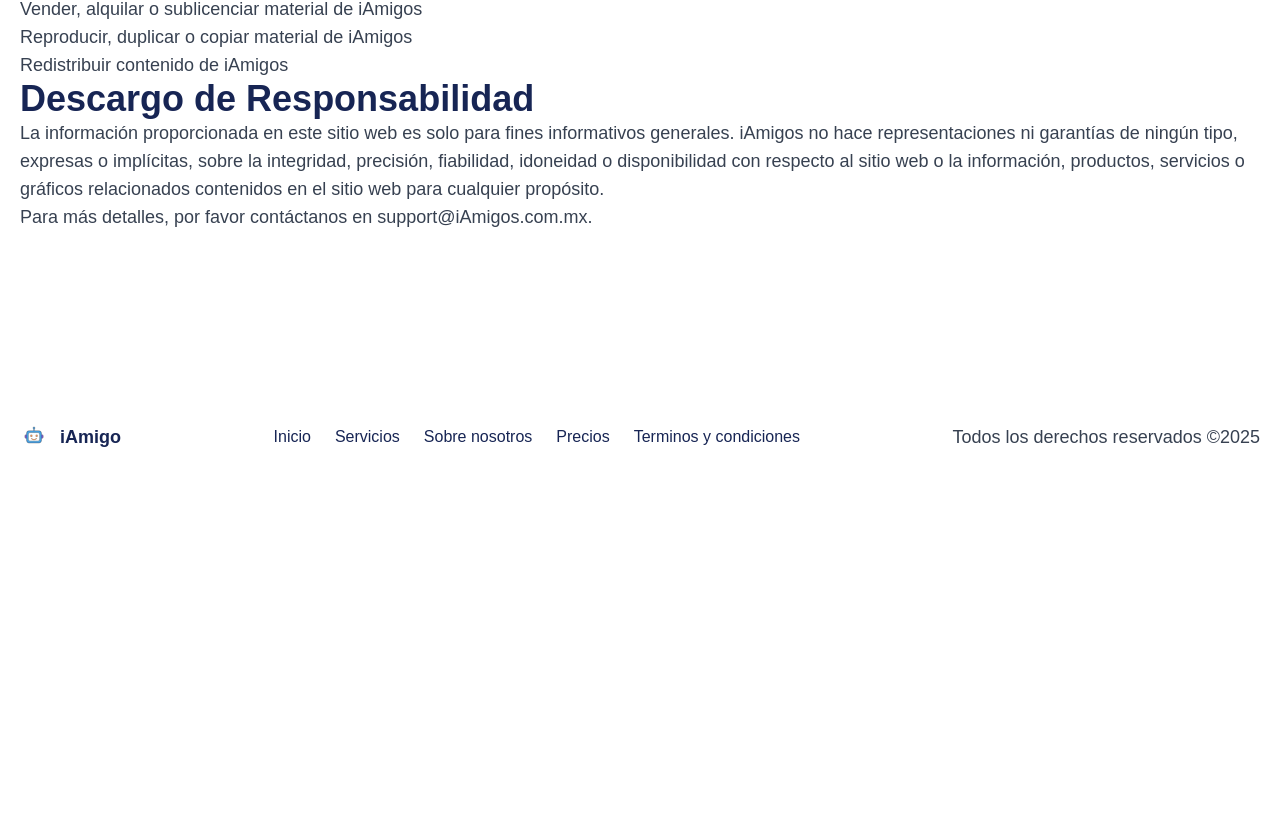
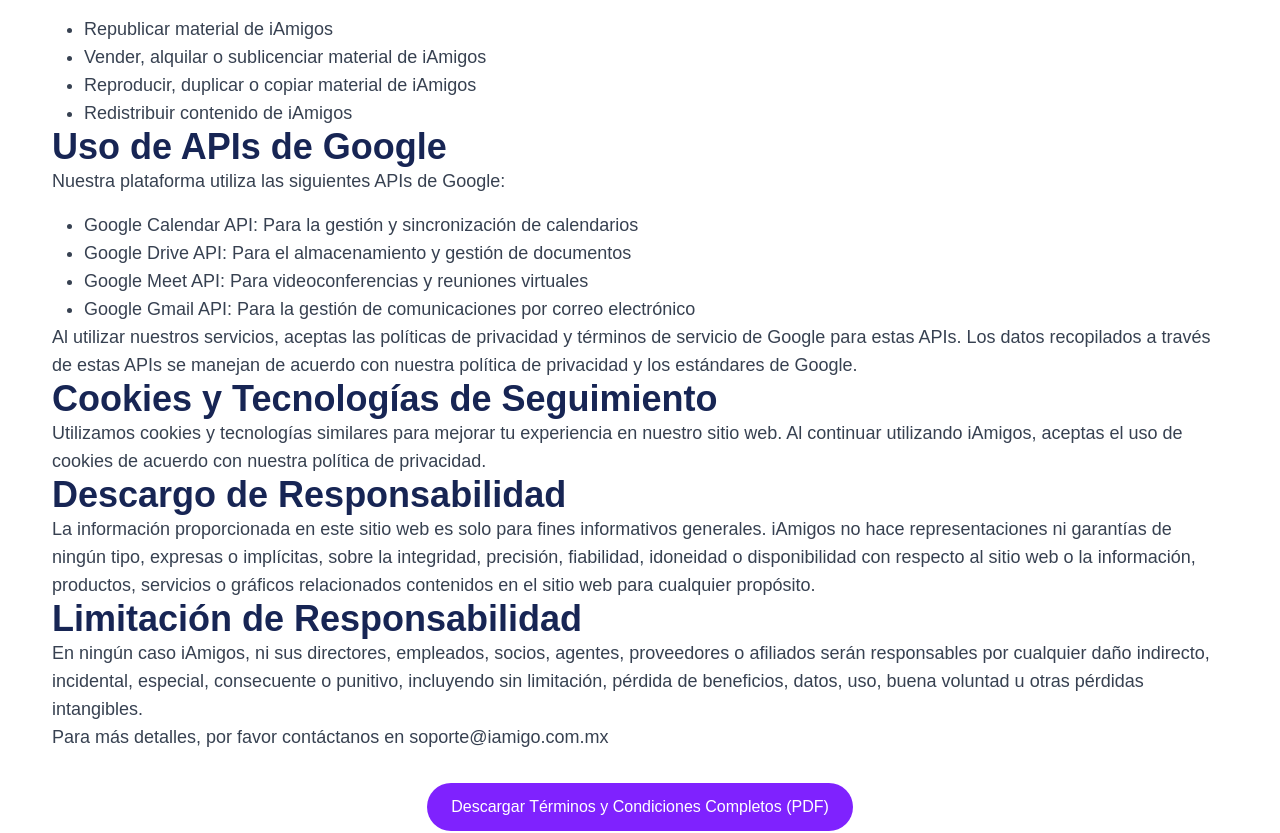
Before and after one commit to Leonidas11298/iAmigoPage, a React (Vite) app: page /conditions in a window 1280 px wide. Shown: the part 449-1282 px from the top of the page. Before the commit the page ends 932 px from the top, so only its background shows below. Built offline with nearby package versions, Linux system fonts and the light colour scheme.

Commit message:
Cambios a la pagina terminos y condiciones
Se agregaron los terminos y condiciones correspondientes a la aplicacion Iamigo, ademas del descargable en la seccion public

```diff
--- a/src/components/sections/TermAndConditions.tsx
+++ b/src/components/sections/TermAndConditions.tsx
@@ -4,10 +4,18 @@
 import { Paragraph } from '../shared/Paragraph';
 
 const TermAndConditions: React.FC = () => {
+  const handleDownloadPDF = () => {
+    const pdfUrl = '/assets/docs/Términos y Condiciones de Uso iAmigo.pdf';
+    const link = document.createElement('a');
+    link.href = pdfUrl;
+    link.download = 'Términos y Condiciones iAmigo.pdf';
+    link.click();
+  };
+
   return (
     <section className="pb-20 relative pt-28">
       <Container>
-        <div className="relative rounded-2xl overflow-hidden">
+        <div className="relative rounded-2xl overflow-hidden p-8">
           <Title>Términos y Condiciones</Title>
           <Paragraph>
             Bienvenido a iAmigos. Estos términos y condiciones describen las reglas y regulaciones para el uso de nuestro sitio web, ubicado en www.iAmigos.com.mx.
@@ -15,26 +23,64 @@
           <Paragraph>
             Al acceder a este sitio web, asumimos que aceptas estos términos y condiciones. No continúes utilizando iAmigos si no estás de acuerdo con todos los términos y condiciones establecidos en esta página.
           </Paragraph>
+
           <Title>Licencia</Title>
           <Paragraph>
             A menos que se indique lo contrario, iAmigos y/o sus licenciantes poseen los derechos de propiedad intelectual de todo el material en iAmigos. Todos los derechos de propiedad intelectual están reservados. Puedes acceder a este material desde iAmigos para tu uso personal sujeto a las restricciones establecidas en estos términos y condiciones.
           </Paragraph>
+
           <Paragraph>
             No debes:
-            <ul>
+            <ul className="list-disc pl-8 mt-4">
               <li>Republicar material de iAmigos</li>
               <li>Vender, alquilar o sublicenciar material de iAmigos</li>
               <li>Reproducir, duplicar o copiar material de iAmigos</li>
               <li>Redistribuir contenido de iAmigos</li>
             </ul>
           </Paragraph>
+
+          <Title>Uso de APIs de Google</Title>
+          <Paragraph>
+            Nuestra plataforma utiliza las siguientes APIs de Google:
+            <ul className="list-disc pl-8 mt-4">
+              <li>Google Calendar API: Para la gestión y sincronización de calendarios</li>
+              <li>Google Drive API: Para el almacenamiento y gestión de documentos</li>
+              <li>Google Meet API: Para videoconferencias y reuniones virtuales</li>
+              <li>Google Gmail API: Para la gestión de comunicaciones por correo electrónico</li>
+            </ul>
+          </Paragraph>
+
+          <Paragraph>
+            Al utilizar nuestros servicios, aceptas las políticas de privacidad y términos de servicio de Google para estas APIs. Los datos recopilados a través de estas APIs se manejan de acuerdo con nuestra política de privacidad y los estándares de Google.
+          </Paragraph>
+
+          <Title>Cookies y Tecnologías de Seguimiento</Title>
+          <Paragraph>
+            Utilizamos cookies y tecnologías similares para mejorar tu experiencia en nuestro sitio web. Al continuar utilizando iAmigos, aceptas el uso de cookies de acuerdo con nuestra política de privacidad.
+          </Paragraph>
+
           <Title>Descargo de Responsabilidad</Title>
           <Paragraph>
             La información proporcionada en este sitio web es solo para fines informativos generales. iAmigos no hace representaciones ni garantías de ningún tipo, expresas o implícitas, sobre la integridad, precisión, fiabilidad, idoneidad o disponibilidad con respecto al sitio web o la información, productos, servicios o gráficos relacionados contenidos en el sitio web para cualquier propósito.
           </Paragraph>
+
+          <Title>Limitación de Responsabilidad</Title>
           <Paragraph>
-            Para más detalles, por favor contáctanos en support@iAmigos.com.mx.
+            En ningún caso iAmigos, ni sus directores, empleados, socios, agentes, proveedores o afiliados serán responsables por cualquier daño indirecto, incidental, especial, consecuente o punitivo, incluyendo sin limitación, pérdida de beneficios, datos, uso, buena voluntad u otras pérdidas intangibles.
           </Paragraph>
+
+          <Paragraph>
+            Para más detalles, por favor contáctanos en soporte@iamigo.com.mx
+          </Paragraph>
+
+          <div className="mt-8 flex justify-center">
+            <button
+              onClick={handleDownloadPDF}
+              className="px-6 py-3 bg-violet-600 text-white rounded-full hover:bg-violet-700 transition-colors"
+            >
+              Descargar Términos y Condiciones Completos (PDF)
+            </button>
+          </div>
         </div>
       </Container>
     </section>
```
Also changed, not shown: 1 other file (tests, documents, lock files or other folders).
